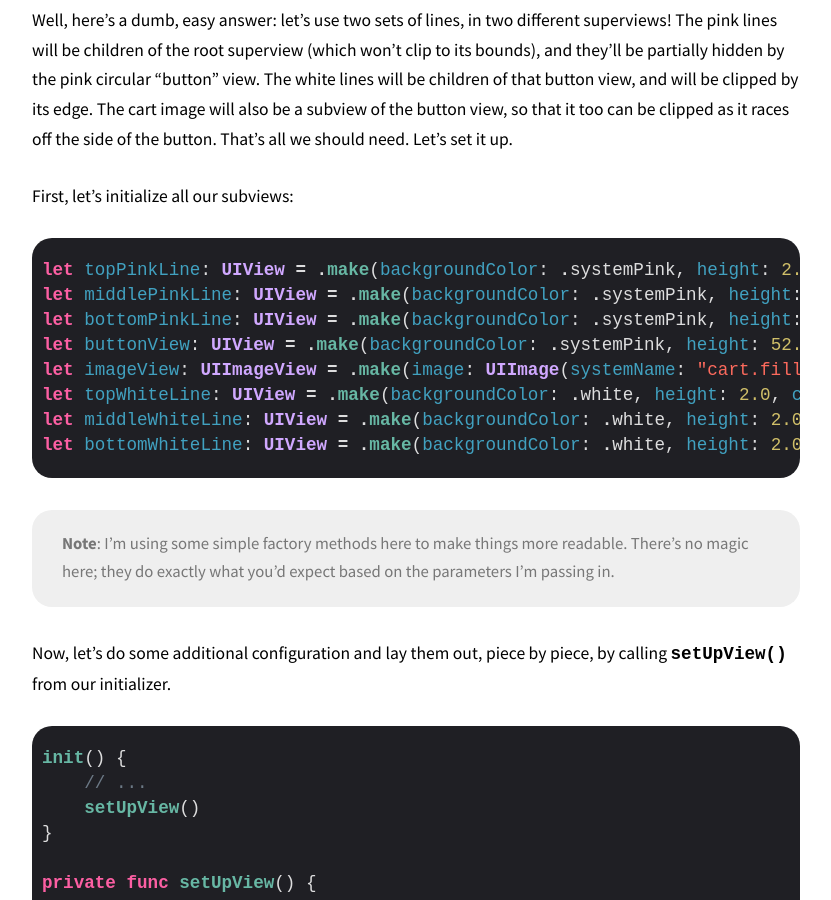
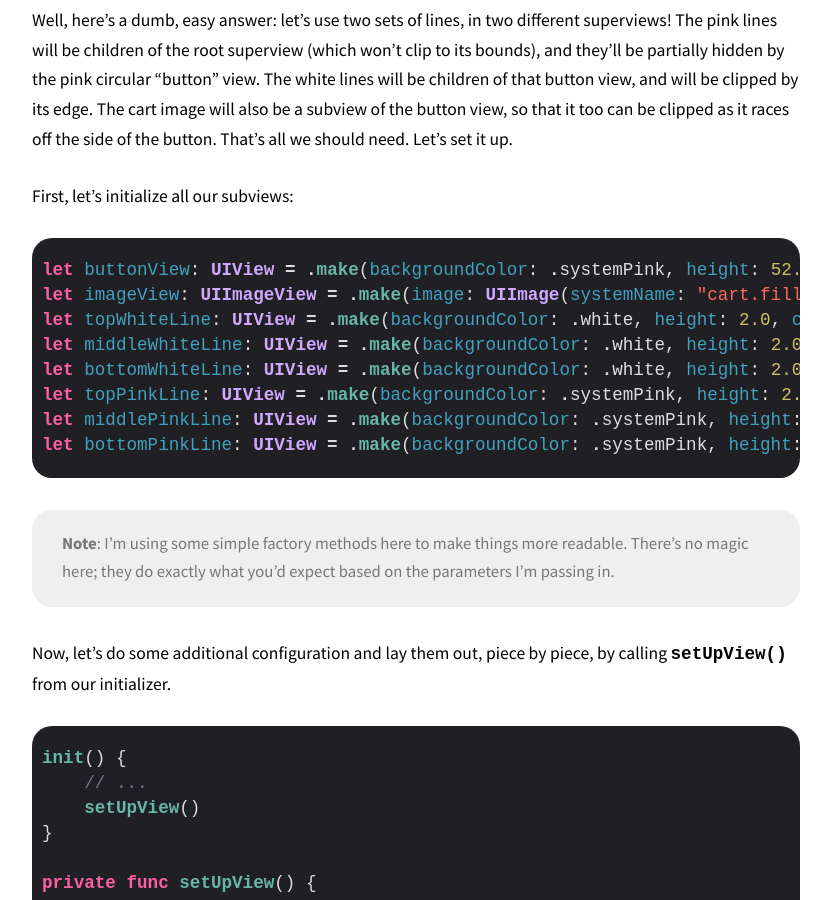
Before and after one commit to danielmgauthier/danielmgauthier.github.io, a Jekyll site: the page built from _posts/2020-01-21-custom-control.md, in a window 1280 px wide and 900 px high, scrolled down 4110 px. Shown: the whole window, without its empty margins (224-1055 px from the left). Built offline with Jekyll 4.4.1, drawn with Linux system fonts in a browser that asks for light colours; nearby versions of some CDN libraries.

Commit message:
Tiny edit to custom control post.

````diff
--- a/_posts/2020-01-21-custom-control.md
+++ b/_posts/2020-01-21-custom-control.md
@@ -82,14 +82,14 @@ Well, here’s a dumb, easy answer: let’s use two sets of lines, in two differ
 First, let’s initialize all our subviews:
 
 ```swift
-let topPinkLine: UIView = .make(backgroundColor: .systemPink, height: 2.0, cornerRadius: 1.0)
-let middlePinkLine: UIView = .make(backgroundColor: .systemPink, height: 2.0, cornerRadius: 1.0)
-let bottomPinkLine: UIView = .make(backgroundColor: .systemPink, height: 2.0, cornerRadius: 1.0)
 let buttonView: UIView = .make(backgroundColor: .systemPink, height: 52.0, width: 52.0, cornerRadius: 26.0)
 let imageView: UIImageView = .make(image: UIImage(systemName: "cart.fill", withConfiguration: UIImage.SymbolConfiguration(pointSize: 22.0, weight: .bold, scale: .default)), tintColor: .white)
 let topWhiteLine: UIView = .make(backgroundColor: .white, height: 2.0, cornerRadius: 1.0)
 let middleWhiteLine: UIView = .make(backgroundColor: .white, height: 2.0, cornerRadius: 1.0)
 let bottomWhiteLine: UIView = .make(backgroundColor: .white, height: 2.0, cornerRadius: 1.0)
+let topPinkLine: UIView = .make(backgroundColor: .systemPink, height: 2.0, cornerRadius: 1.0)
+let middlePinkLine: UIView = .make(backgroundColor: .systemPink, height: 2.0, cornerRadius: 1.0)
+let bottomPinkLine: UIView = .make(backgroundColor: .systemPink, height: 2.0, cornerRadius: 1.0)
 ```
 
 **Note**: I’m using some simple factory methods here to make things more readable. There’s no magic here; they do exactly what you’d expect based on the parameters I’m passing in.
````
